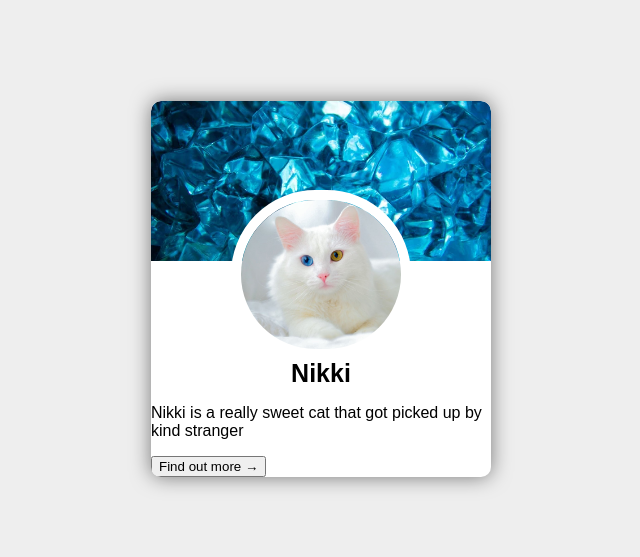
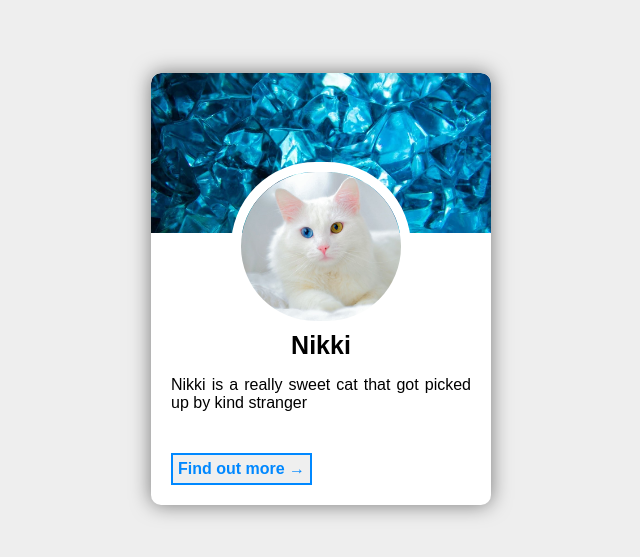
Before and after one commit to Ifunanyagits/animal-card, a plain HTML site: page index.html in a window 1280 px wide. Shown: the part 111-668 px from the top of the page, without its empty margins (319-959 px from the left). Drawn offline with Linux system fonts and the light colour scheme.

Commit message:
Styled button

```diff
--- a/style.css
+++ b/style.css
@@ -54,3 +54,26 @@ figure {
     text-align: center;
     margin: 0;
 }
+
+.card-content p{
+    font-size: 16px;
+    text-align: justify;
+    padding: 0 20px 5px 20px;
+}
+
+
+button {
+    margin: 20px;
+    padding: 5px;
+    color: rgb(0, 136, 255);
+    font-size: 16px;
+    font-weight: bold;
+    border: 2px solid rgb(0, 136, 255);
+}
+
+button:hover {
+    color: #fff;
+    background: rgb(0, 136, 255);
+    transition-duration: 1s;
+
+}
```
